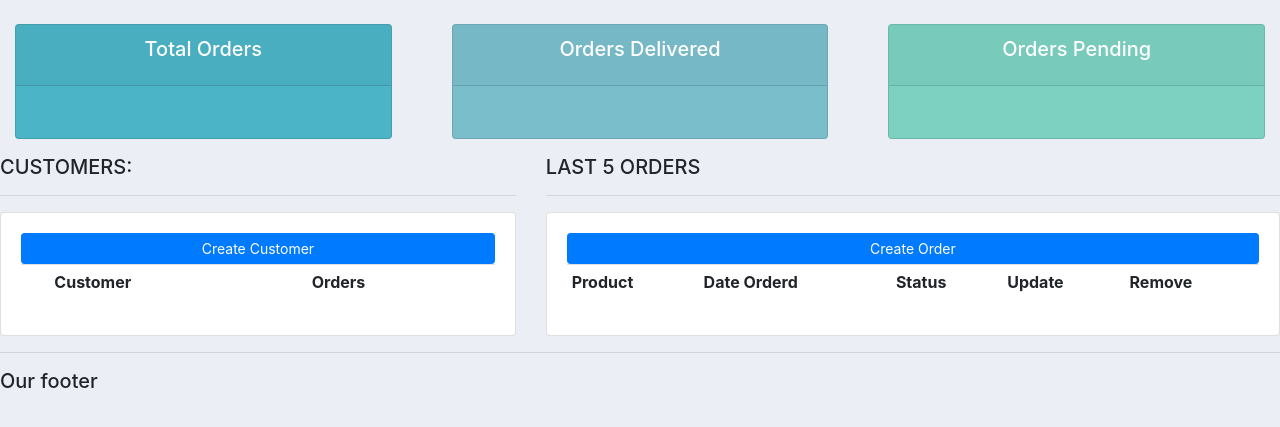
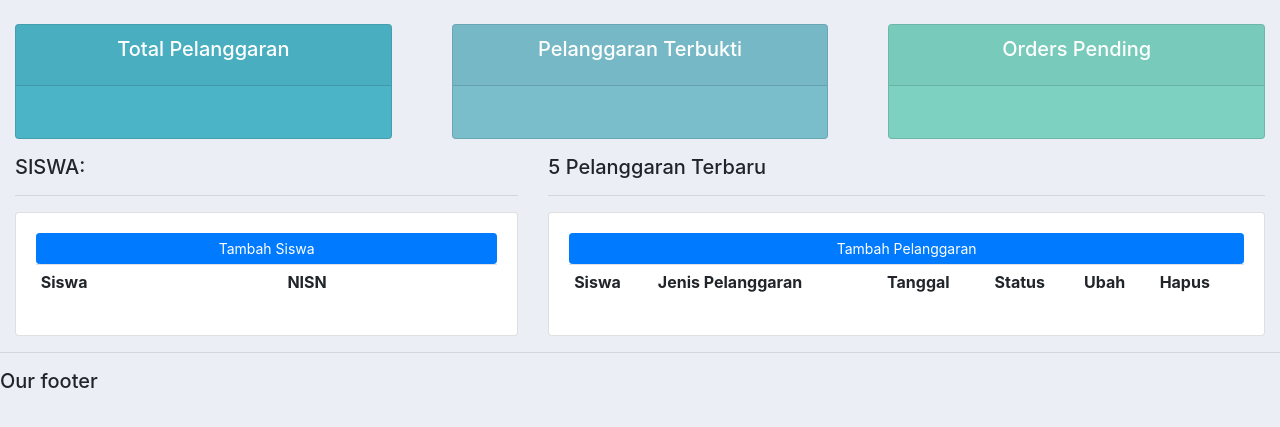
Before and after one commit to deocoding/skopel, a Django app: page / in a window 1280 px wide. Shown: the part 59-486 px from the top of the page. Run offline with Django 3.2, Linux system fonts and the light colour scheme; lists and menus that the app fills with data are empty; some libraries are stand-ins or nearby versions.

Commit message:
dari: Laptop

```diff
--- a/skor/templates/skor/dashboard.html
+++ b/skor/templates/skor/dashboard.html
@@ -3,17 +3,17 @@
 {% block content %}
 
 {% include 'skor/status.html' %}
+<div class="container-fluid">
 	<div class="row">
 		<div class="col-md-5">
-		<h5>CUSTOMERS:</h5>
+			<h5>SISWA:</h5>
 			<hr>
 			<div class="card card-body">
-			<a class="btn btn-primary  btn-sm btn-block" href="">Create Customer</a>
+				<a class="btn btn-primary  btn-sm btn-block" href="">Tambah Siswa</a>
 				<table class="table table-sm">
 					<tr>
-					<th></th>
-					<th>Customer</th>
-					<th>Orders</th>
+						<th>Siswa</th>
+						<th>NISN</th>
 					</tr>
 
 				</table>
@@ -21,17 +21,18 @@
 		</div>
 
 		<div class="col-md-7">
-		<h5>LAST 5 ORDERS</h5>
+			<h5>5 Pelanggaran Terbaru</h5>
 			<hr>
 			<div class="card card-body">
-			<a class="btn btn-primary  btn-sm btn-block" href="">Create Order</a>
+				<a class="btn btn-primary  btn-sm btn-block" href="">Tambah Pelanggaran</a>
 				<table class="table table-sm">
 					<tr>
-					<th>Product</th>
-					<th>Date Orderd</th>
+						<th>Siswa</th>
+						<th>Jenis Pelanggaran</th>
+						<th>Tanggal</th>
 						<th>Status</th>
-					<th>Update</th>
-					<th>Remove</th>
+						<th>Ubah</th>
+						<th>Hapus</th>
 					</tr>
 
 				</table>
@@ -39,4 +40,5 @@
 		</div>
 
 	</div>
+</div>
 {% endblock %}
--- a/skor/templates/skor/status.html
+++ b/skor/templates/skor/status.html
@@ -5,7 +5,7 @@
 		<div class="col-md">
 			<div class="card text-center text-white  mb-3" id="total-orders">
 			  	<div class="card-header">
-			  		<h5 class="card-title">Total Orders</h5>
+			  		<h5 class="card-title">Total Pelanggaran</h5>
 			  	</div>
 			  	<div class="card-body">
 			    	<h3 class="card-title"></h3>
@@ -18,7 +18,7 @@
 		<div class="col-md">
 			<div class="card text-center text-white  mb-3" id="orders-delivered">
 			  	<div class="card-header">
-			  		<h5 class="card-title">Orders Delivered</h5>
+			  		<h5 class="card-title">Pelanggaran Terbukti</h5>
 			  	</div>
 			  	<div class="card-body">
 			    	<h3 class="card-title"></h3>
--- a/skor/views.py
+++ b/skor/views.py
@@ -1,11 +1,25 @@
 from django.shortcuts import render
 from django.http import HttpResponse
 
+from .models import *
+
 def home(request):
-    return render(request, 'skor/dashboard.html')
+    siswa = Siswa.objects.all()
+    pelanggarans = Pelanggaran.objects.all()
+
+    context = {
+        'siswa': siswa,
+        'pelanggaran': pelanggaran
+    }
+
+    return render(request, 'skor/dashboard.html', context)
 
 def pelanggaran(request):
-    return render(request, 'skor/pelanggaran.html')
+    pasals = Pasal.objects.all()
+    context = {
+        'pasals': pasals
+    }
+    return render(request, 'skor/pelanggaran.html', context)
 
 def siswa(request):
     return render(request, 'skor/siswa.html')
```
Also changed, not shown: skor/admin.py (+27 -3 lines), skor/models.py (+4 -4 lines), skor/templates/skor/pelanggaran.html (+11 -1 lines), db.sqlite3. Lines whose indentation alone changed are shown as unchanged.
